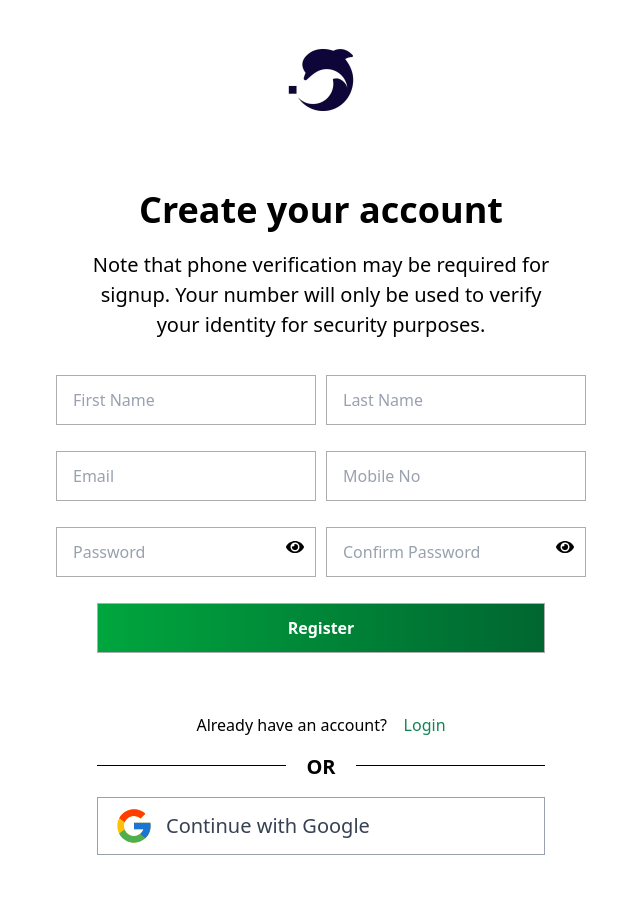
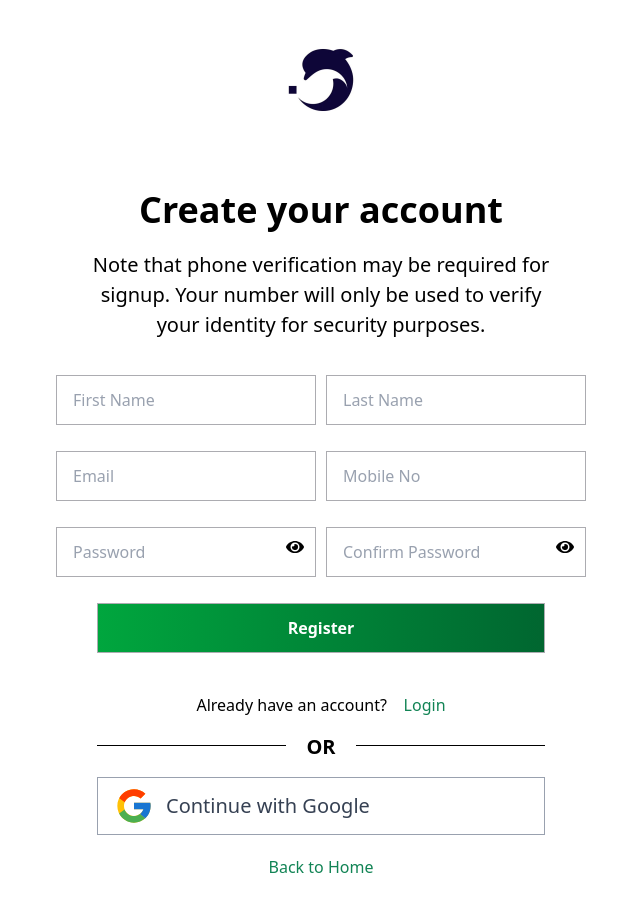
Before and after one commit to kavitasoren02/DeepRead-A.I-client, a React (Vite) app: page /register in a window 1280 px wide. Shown: the top 912 px of the page, without its empty margins (319-959 px from the left). Built offline with nearby package versions, Linux system fonts and the light colour scheme; no server answers.

Commit message:
deepRead-AI

```diff
--- a/src/pages/login/Login.tsx
+++ b/src/pages/login/Login.tsx
@@ -33,9 +33,9 @@ const Login: React.FC = () => {
     onSubmit: async (values) => {
       setIsLoading(true);
       try {
-      const {data} = await handleLogin(values);
-      toast.success(data.msg || "Login successfull");
-      navigate("/upload");
+        const { data } = await handleLogin(values);
+        toast.success(data.msg || "Login successfull");
+        navigate("/upload");
       } catch (error: any) {
         toast.error(error?.response?.data?.message || "Login failed");
       } finally {
@@ -137,6 +137,15 @@ bg-gradient-to-r from-green-600 to-green-800  border
               Continue with Google
             </p>
           </div>
+          <p className=" w-full flex justify-center text-black lg:mt-[20px]">
+            <Link
+              className=" text-[#128455]
+                        cursor-pointer"
+              to="/"
+            >
+              Back to Home
+            </Link>
+          </p>
         </div>
       </div>
     </div>
--- a/src/pages/signup/Signup.tsx
+++ b/src/pages/signup/Signup.tsx
@@ -65,7 +65,7 @@ const RegistrationForm: React.FC = () => {
         const { confirmPassword, ...payload } = values;
         const { data } = await _post<RegisterResponse>(REGISTER, payload);
         toast.success(data.msg);
-        navigate("api/auth/login");
+        navigate("/login");
       } catch (error: any) {
         setLoading(false);
         toast.error(error.response?.data?.message || "Something went wrong");
@@ -198,7 +198,7 @@ bg-gradient-to-r from-green-600 to-green-800  border
             {loading ? "Registering..." : "Register"}
           </button>
         </form>
-        <div className="lg:mt-[10px] p-[25px]">
+        <div className="p-[15px]">
           <p className=" w-full flex justify-center text-black">
             Already have an account? &nbsp; &nbsp;
             <Link
@@ -227,6 +227,15 @@ bg-gradient-to-r from-green-600 to-green-800  border
               Continue with Google
             </p>
           </div>
+          <p className=" w-full flex justify-center text-black lg:mt-[20px]">
+            <Link
+              className=" text-[#128455]
+              cursor-pointer"
+              to="/"
+            >
+              Back to Home
+            </Link>
+          </p>
         </div>
       </div>
     </div>
```
Also changed, not shown: 1 other file (tests, documents, lock files or other folders).
